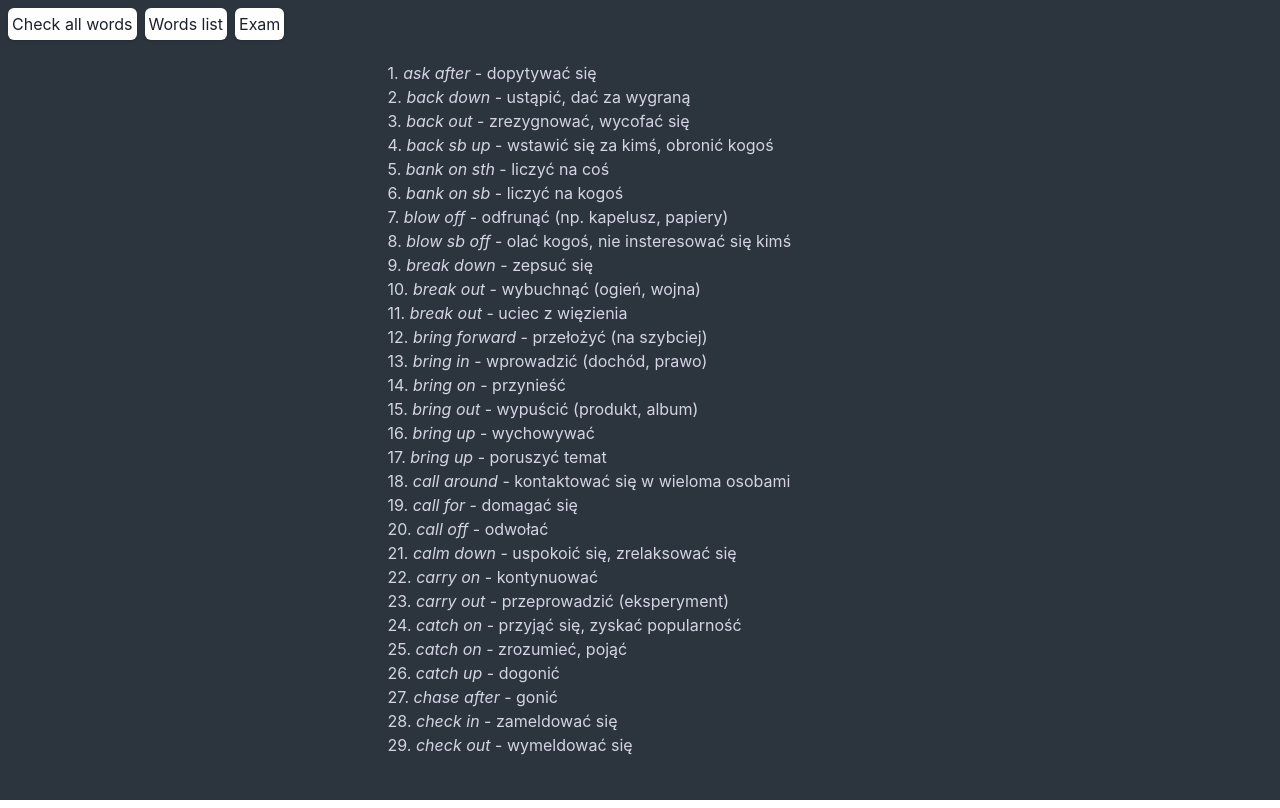
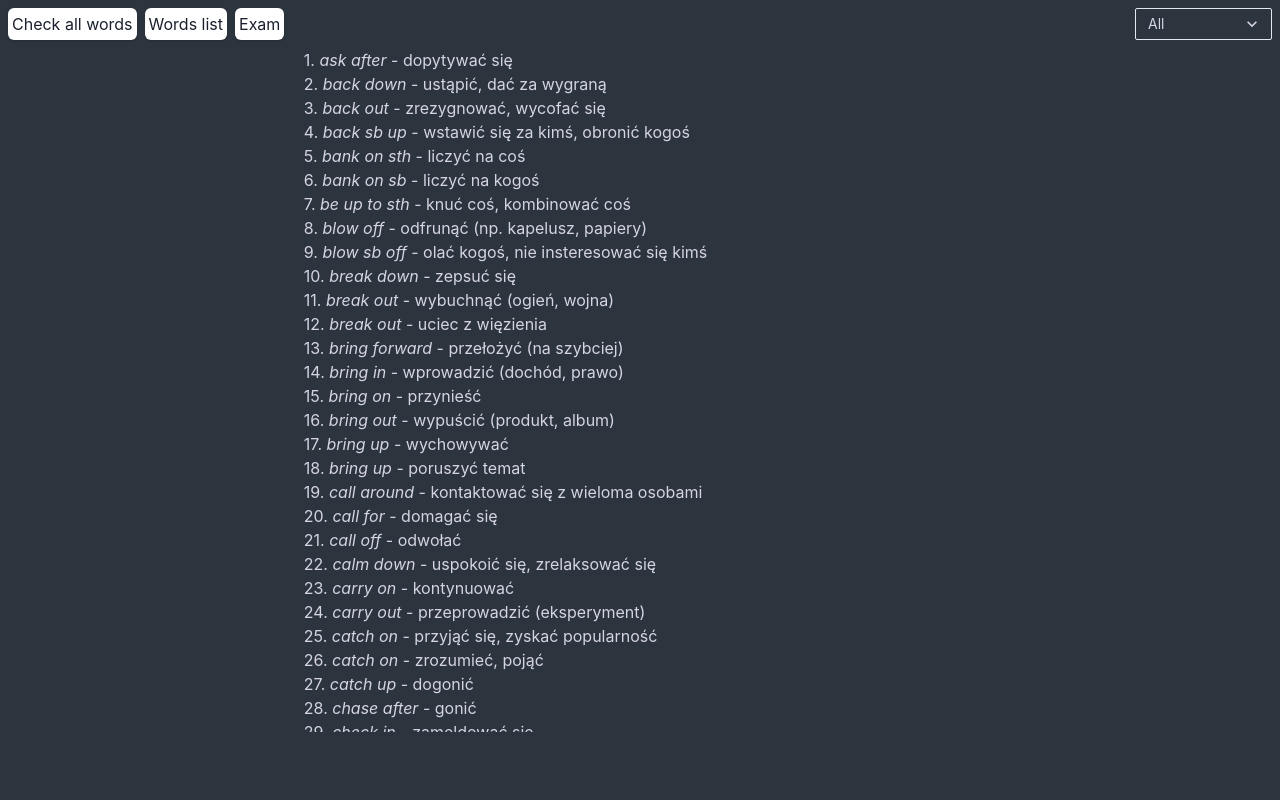
Before and after one commit to Kex027/phrasals-idioms, a React (Vite) app: page /phrasals-idioms/words-list in a window 1280 px wide. Built offline with nearby package versions, Linux system fonts and the light colour scheme.

Commit message:
Amendments, created option to choose specific subject

```diff
--- a/components/Exam.jsx
+++ b/components/Exam.jsx
@@ -8,12 +8,12 @@ import {
   NumberInputField,
   NumberInputStepper,
 } from "@chakra-ui/react";
-import phrasalVerbs from "../src/assets/data.js";
+import phrasalVerbs from "../src/assets/phrasal_verbs.js";
 import shufflePhrases, { enterPressed } from "../src/assets/functions.js";
 
-const Exam = () => {
+const Exam = ({ data }) => {
+  const phrases = data;
   const [showExam, setShowExam] = useState(false);
-  const phrases = phrasalVerbs;
   const [currentPhrase, setCurrentPhrase] = useState(0);
   const [examinedPhrases, setExaminedPhrases] = useState([]);
   const inputQuestionsNumberRef = useRef(null);
@@ -80,6 +80,10 @@ const Exam = () => {
     setShowExam(false);
   };
 
+  const handleEnter = (e) => {
+    if (enterPressed(e)) setPhrases();
+  };
+
   const finalScore = ((score / examinedPhrases.length) * 100).toString();
 
   return (
@@ -87,7 +91,12 @@ const Exam = () => {
       {!showExam ? (
         <div className="content">
           <span>How many words do you want to study?</span>
-          <NumberInput min={1} max={phrases.length} defaultValue={1}>
+          <NumberInput
+            min={1}
+            max={phrases.length}
+            defaultValue={1}
+            onKeyDown={handleEnter}
+          >
             <NumberInputField ref={inputQuestionsNumberRef} />
             <NumberInputStepper>
               <NumberIncrementStepper />
--- a/components/WordsList.jsx
+++ b/components/WordsList.jsx
@@ -1,8 +1,7 @@
 import React from "react";
-import phrasalVerbs from "../src/assets/data.js";
 
-const WordsList = () => {
-  const phrases = phrasalVerbs;
+const WordsList = ({ data }) => {
+  const phrases = data;
 
   return (
     <div
@@ -10,10 +9,16 @@ const WordsList = () => {
         height: "95%",
         display: "flex",
         justifyContent: "center",
-        alignItems: "flex-end",
+        alignItems: "flex-start",
       }}
     >
-      <div style={{ maxHeight: "92%", overflowY: "scroll", padding: "0 1rem" }}>
+      <div
+        style={{
+          maxHeight: "90%",
+          overflowY: "scroll",
+          padding: "0 1rem",
+        }}
+      >
         {phrases.sort().map(({ english, polish }, index) => (
           <div key={`${english}-${polish}`}>
             {index + 1}. <span style={{ fontStyle: "italic" }}>{english}</span>{" "}
--- a/src/App.css
+++ b/src/App.css
@@ -38,8 +38,24 @@
   padding: 1rem;
 }
 
+.navigation {
+  position: relative;
+  padding: .5rem;
+
+  display: flex;
+  flex-direction: column;
+  align-items: flex-start;
+  gap: .5rem;
+}
+
 @media screen and (min-width: 600px) {
   .grid-answers {
     max-height: 60vh;
   }
+
+  .navigation {
+    flex-direction: row;
+    justify-content: space-between;
+    width: 100%;
+  }
 }
--- a/src/App.jsx
+++ b/src/App.jsx
@@ -1,21 +1,38 @@
 import { BrowserRouter, Link, Route, Routes } from "react-router-dom";
 import WordsList from "../components/WordsList.jsx";
 import CheckAllWords from "../components/CheckAllWords.jsx";
-import { Card } from "@chakra-ui/react";
+import { Card, Select, Stack } from "@chakra-ui/react";
 import Exam from "../components/Exam.jsx";
+import { useEffect, useState } from "react";
+import idioms from "../src/assets/idioms.js";
+import phrasalVerbs from "../src/assets/phrasal_verbs.js";
+import phrasal_verbs from "../src/assets/phrasal_verbs.js";
 
 function App() {
+  const [data, setData] = useState([]);
+  const [selectValue, setSelectValue] = useState("all");
+
+  const handleSettingData = (value) => {
+    if (value === "all") setData([...phrasal_verbs, ...idioms]);
+    else if (value === "phrasal_verbs") {
+      setData(phrasalVerbs);
+    } else if (value === "idioms") setData(idioms);
+    else setData([]);
+  };
+
+  const handleSelectChange = (e) => {
+    setSelectValue(e.target.value);
+    handleSettingData(e.target.value);
+  };
+
+  useEffect(() => {
+    handleSettingData(selectValue);
+  }, [selectValue]);
+
   return (
     <BrowserRouter>
-      <nav
-        style={{
-          position: "absolute",
-          top: ".5rem",
-          margin: "0 .5rem",
-          display: "flex",
-          gap: ".5rem",
-        }}
-      >
+      <nav className="navigation">
+        <Stack direction="row">
           <Card p={1}>
             <Link to="/phrasals-idioms/">Check all words</Link>
           </Card>
@@ -25,15 +42,30 @@ function App() {
           <Card p={1}>
             <Link to="/phrasals-idioms/exam">Exam</Link>
           </Card>
+        </Stack>
+        <Stack spacing={3}>
+          <Select size="sm" onChange={handleSelectChange}>
+            <option value="all">All</option>
+            <option value="phrasal_verbs">Phrasal verbs</option>
+            <option value="idioms">Idioms</option>
+          </Select>
+        </Stack>
       </nav>
       <Routes>
-        <Route path="/phrasals-idioms/" element={<CheckAllWords />} />
+        <Route
+          path="/phrasals-idioms/"
+          element={<CheckAllWords data={data} />}
+        />
         <Route
           path="/phrasals-idioms/words-list"
           index
-          element={<WordsList />}
+          element={<WordsList data={data} />}
         />
-        <Route path="/phrasals-idioms/exam" index element={<Exam />} />
+        <Route
+          path="/phrasals-idioms/exam"
+          index
+          element={<Exam data={data} />}
+        />
       </Routes>
     </BrowserRouter>
   );
--- a/src/assets/functions.js
+++ b/src/assets/functions.js
@@ -1,6 +1,4 @@
-const shufflePhrases = (array) => {
-  return [...array].sort(() => Math.random() - 0.5);
-};
+const shufflePhrases = (array) => [...array].sort(() => Math.random() - 0.5);
 
 export const enterPressed = (e) => e.key === "Enter";
 
--- /dev/null
+++ b/src/assets/idioms.js
@@ -0,0 +1,27 @@
+const idioms = [
+  { english: "be over the moon", polish: "być w siodmym niebie" },
+  { english: "be screwed", polish: "mieć przerąbane" },
+  { english: "call it a day", polish: "przestać pracować na dziś" },
+  { english: "cut to the chase", polish: "przejść do sedna" },
+  { english: "fender-bender", polish: "mała stłuczka, kolizja" },
+  { english: "get out of hand", polish: "stracić kontrolę" },
+  { english: "hang in there", polish: "nie poddawać się" },
+  { english: "have a sweet tooth", polish: "lubić słodycze" },
+  { english: "long story short", polish: "w skrócie" },
+  { english: "miss the boat", polish: "za poźno" },
+  { english: "once in a blue moon", polish: "raz na ruski rok" },
+  { english: "pull yourself together", polish: "weź się w garść" },
+  { english: "saving for a rainy day", polish: "zachować na czarną godzinę" },
+  { english: "speak of the devil", polish: "o wilku mowa" },
+  {
+    english: "spin a yarn about sb",
+    polish: "opowiadać bzdury o kimś",
+  },
+  {
+    english: "spring chicken",
+    polish: "młoda osoba (zazwyczaj negatywnie o kimś, kto już nie jest młody)",
+  },
+  { english: "that's the last straw", polish: "tego już za wiele" },
+];
+
+export default idioms;
--- a/src/assets/data.js
+++ b/src/assets/phrasal_verbs.js
@@ -5,6 +5,7 @@ const phrasalVerbs = [
   { english: "back sb up", polish: "wstawić się za kimś, obronić kogoś" },
   { english: "bank on sth", polish: "liczyć na coś" },
   { english: "bank on sb", polish: "liczyć na kogoś" },
+  { english: "be up to sth", polish: "knuć coś, kombinować coś" },
   { english: "blow off", polish: "odfrunąć (np. kapelusz, papiery)" },
   { english: "blow sb off", polish: "olać kogoś, nie insteresować się kimś" },
   { english: "break down", polish: "zepsuć się" },
@@ -16,7 +17,7 @@ const phrasalVerbs = [
   { english: "bring out", polish: "wypuścić (produkt, album)" },
   { english: "bring up", polish: "wychowywać" },
   { english: "bring up", polish: "poruszyć temat" },
-  { english: "call around", polish: "kontaktować się w wieloma osobami" },
+  { english: "call around", polish: "kontaktować się z wieloma osobami" },
   { english: "call for", polish: "domagać się" },
   { english: "call off", polish: "odwołać" },
   { english: "calm down", polish: "uspokoić się, zrelaksować się" },
@@ -67,7 +68,7 @@ const phrasalVerbs = [
   { english: "cut off", polish: "przestać dostarczać" },
   { english: "cut off", polish: "odłączyć" },
   { english: "deal with", polish: "radzić sobie z" },
-  { english: "die down", polish: "uspokoić się" },
+  { english: "die down", polish: "uspokoić się (o pogodzie, o ogniu)" },
   { english: "dive into sth", polish: "z zapałem rozpocząć coś" },
   { english: "do away with", polish: "zlikwidować, pozbyć się" },
   { english: "do up", polish: "odnowić (np. budynek)" },
@@ -97,7 +98,7 @@ const phrasalVerbs = [
   { english: "get ahead", polish: "odnieść sukces lub osiągnąć postęp" },
   {
     english: "get along with",
-    polish: "dogadywać się, być w dobrych relacjach",
+    polish: "dogadywać się z, być w dobrych relacjach z",
   },
   { english: "get at", polish: "sugerować" },
   { english: "get away with", polish: "ujść na sucho" },
@@ -119,7 +120,7 @@ const phrasalVerbs = [
   { english: "go on", polish: "mowić dalej" },
   { english: "go round", polish: "odwiedzić" },
   { english: "go round", polish: "wystarczyć" },
-  { english: "grow on", polish: "podobać się coraz bardziej" },
+  { english: "grow on sb", polish: "podobać się komuś coraz bardziej" },
   { english: "grow out of", polish: "wyrosnąć z czegoś" },
   { english: "grow up", polish: "dorastać" },
   { english: "hand down", polish: "przekazać coś" },
@@ -156,7 +157,7 @@ const phrasalVerbs = [
   { english: "make up", polish: "pogodzić się" },
   { english: "make sth up", polish: "zmyślać" },
   { english: "make up to sb", polish: "pochlebiać komuś" },
-  { english: "make up for", polish: "wynagrodzić" },
+  { english: "make up for", polish: "wynagrodzić za" },
   { english: "make for", polish: "zmierzać w kierunku" },
   { english: "name sb after sb", polish: "nazwać kogoś po kimś" },
   { english: "narrow sth down", polish: "zawęzić coś" },
@@ -166,7 +167,9 @@ const phrasalVerbs = [
   { english: "pick sb up", polish: "podjechać pod kogoś" },
   { english: "plug in", polish: "podłączyć" },
   { english: "pop in", polish: "wpaść na chwilę" },
-  { english: "pull in", polish: "zjechać (na postój)" },
+  { english: "pull in", polish: "wjechać i zatrzymać się" },
+  { english: "pull off", polish: "zjechać (na postój)" },
+  { english: "pull sth off", polish: "osiągnąć coś" },
   { english: "pull up", polish: "zatrzymać się samochodem" },
   { english: "pull out", polish: "wycofać się z czegoś, wyjechać" },
   { english: "pull through", polish: "wykaraskać się, wracać do zdrowia" },
@@ -180,6 +183,7 @@ const phrasalVerbs = [
   { english: "put forward", polish: "zaproponować" },
   { english: "put sth off", polish: "odłożyć (w czasie)" },
   { english: "put off", polish: "budzić wstręt" },
+  { english: "put sb off", polish: "zniechecić kogoś" },
   { english: "put on", polish: "przytyć" },
   { english: "put sth on", polish: "wystawiać coś (sztukę)" },
   { english: "put out", polish: "opuszczać port" },
@@ -210,6 +214,7 @@ const phrasalVerbs = [
   { english: "show sb around sth", polish: "oprowadzać kogoś po czymś" },
   { english: "show off", polish: "popisywać się" },
   { english: "slow down", polish: "zwolnić (prędkość)" },
+  { english: "sod off", polish: "odwal się" },
   { english: "speed up", polish: "przyśpieszyć" },
   { english: "stand for", polish: "oznaczać" },
   { english: "stand in for", polish: "zastąpić (czyjeś obowiązki)" },
@@ -217,6 +222,11 @@ const phrasalVerbs = [
   { english: "stand up for sb", polish: "wspierać, wstawiać się za kimś" },
   { english: "start off", polish: "ruszać, rozpocząć" },
   { english: "start up", polish: "rozpocząć (interes)" },
+  { english: "talk sb down", polish: "nie dawać komuś dojść do słowa" },
+  {
+    english: "talk sb down",
+    polish: "nakłonić kogoś, żeby (czegoś) nie robić",
+  },
   { english: "take sb aback", polish: "zbić kogoś z tropu" },
   { english: "take after sb", polish: "przypominać kogoś (zachowanie)" },
   { english: "take down", polish: "zanotować" },
```
Also changed, not shown: components/CheckAllWords.jsx (+3 -4 lines). Lines whose indentation alone changed are shown as unchanged.
